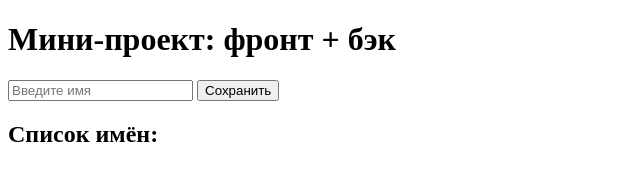
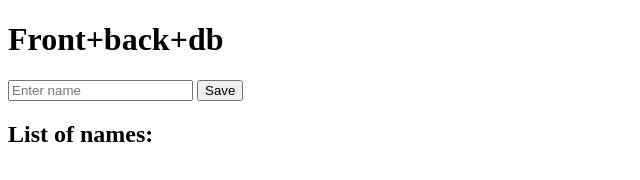
Before and after one commit to andriykhl/site-test, a plain HTML site: page index.html in a window 1280 px wide. Shown: the whole page, without its empty margins (0-640 px from the left). Drawn offline with Linux system fonts and the light colour scheme; no server answers.

Commit message:
eng added

```diff
--- a/index.html
+++ b/index.html
@@ -2,19 +2,19 @@
 <html lang="ru">
 <head>
   <meta charset="UTF-8" />
-  <title>Мини проект</title>
+  <title>Test</title>
 </head>
 <body>
-  <h1>Мини-проект: фронт + бэк</h1>
+  <h1>Front+back+db</h1>
 
-  <input id="name" placeholder="Введите имя" />
-  <button onclick="sendName()">Сохранить</button>
+  <input id="name" placeholder="Enter name" />
+  <button onclick="sendName()">Save</button>
 
-  <h2>Список имён:</h2>
+  <h2>List of names:</h2>
   <ul id="list"></ul>
 
   <script>
-    const API_URL = "https://site-test-7qu4.onrender.com"; // Заменить на адрес Node.js
+    const API_URL = "https://site-test-7qu4.onrender.com";
 
     async function sendName() {
       const name = document.getElementById("name").value;
```
